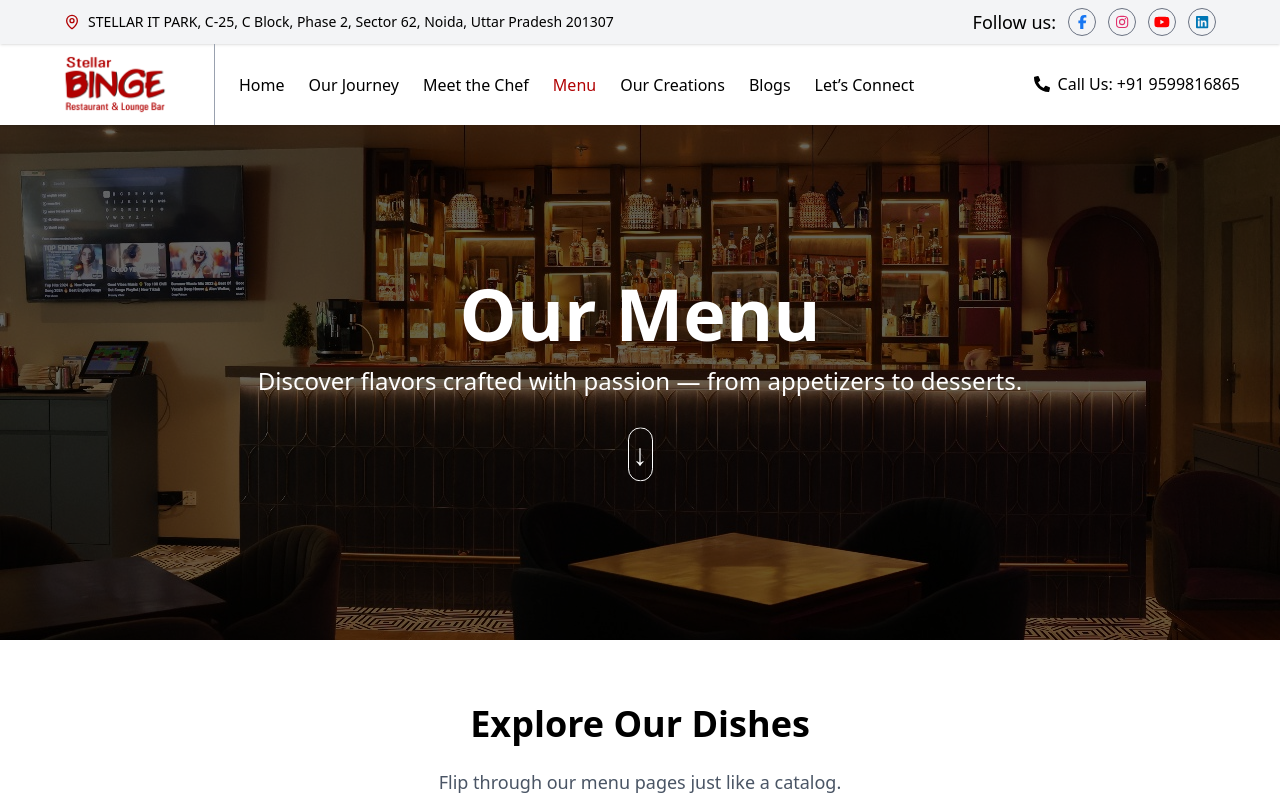
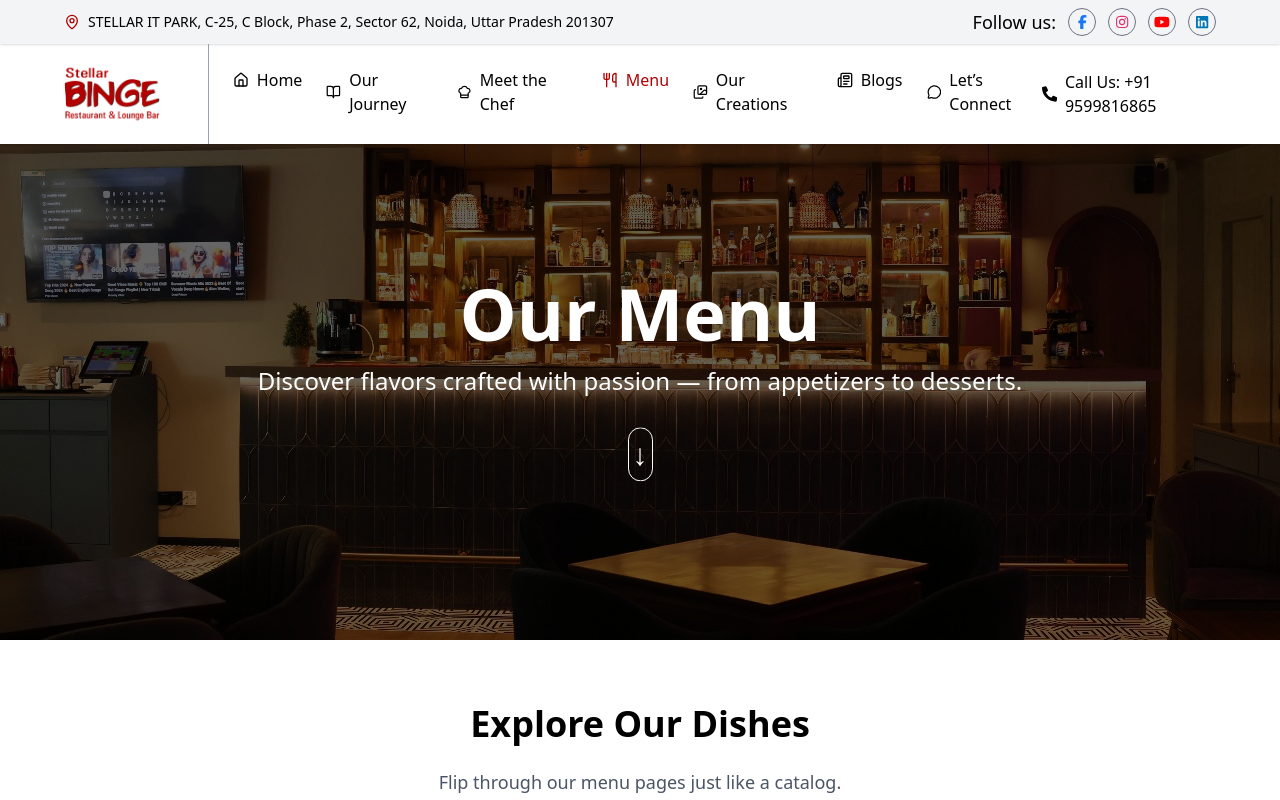
Before and after one commit to Shubham9049/binge, a Next.js app: page /menu in a window 1280 px wide. Shown: the top 800 px of the page. Built offline with nearby package versions, Linux system fonts and the light colour scheme.

Commit message:
updated navbar and footer

```diff
--- a/components/Footer.tsx
+++ b/components/Footer.tsx
@@ -3,7 +3,6 @@ import {
   FaLinkedinIn,
   FaInstagram,
   FaYoutube,
-  FaTwitter,
 } from "react-icons/fa";
 import Image from "next/image";
 import Link from "next/link";
@@ -11,49 +10,48 @@ import logo from "../assets/logo.png";
 
 const Footer = () => {
   return (
-    <footer className="  text-black  font-raleway text-sm">
+    <footer className="text-black font-raleway text-sm">
       {/* Newsletter Section */}
-      <div
-        id="newsletter-section"
-        className="border-t border-gray-300 dark:border-gray-700 w-full"
-      >
+      <div className="border-t border-gray-300 dark:border-gray-700 w-full">
         <div className="bg-white dark:bg-black text-black dark:text-white py-12 px-4 sm:px-6 md:px-10 font-raleway">
-          <div className="w-11/12 mx-auto flex flex-col lg:flex-row items-center justify-between gap-10">
+          <div className="w-11/12 mx-auto flex flex-col lg:flex-row items-center justify-between gap-8">
+            {/* Heading */}
             <div className="w-full text-center lg:text-left">
-              <h2 className="text-2xl md:text-4xl font-semibold text-black dark:text-white mt-2">
+              <h2 className="text-2xl md:text-4xl font-semibold">
                 Sign up for exclusive offers from us
               </h2>
             </div>
 
-            <div className="w-full  flex flex-col items-center lg:items-end gap-4">
+            {/* Input + Button */}
+            <div className="w-full flex flex-col items-center lg:items-end gap-4">
               <p className="text-center lg:text-left text-base">
                 Sign up to our newsletter for all the latest news and events.
               </p>
 
-              <div className="w-full flex flex-col sm:flex-row items-center  justify-end gap-3">
+              <div className="w-full flex flex-col sm:flex-row items-center justify-center lg:justify-end gap-3">
                 <input
                   type="email"
                   placeholder="Your email"
-                  className="w-full sm:w-[300px] px-4 py-3 text-black dark:text-white bg-transparent border border-gray-300 focus:outline-none"
+                  className="w-full sm:w-[280px] md:w-[320px] px-4 py-3 text-black dark:text-white bg-transparent border border-gray-300 rounded-md focus:outline-none"
                 />
-                <button className="relative group flex items-center justify-center text-[var(--primary-color)] border border-[var(--primary-color)] text-[12px] px-8 py-3 uppercase tracking-widest bg-transparent transition-all duration-300 overflow-hidden">
-                  <span className="z-10 relative flex items-center gap-1 group-hover:text-white transition-colors duration-300 font-light">
+                <button className="relative group flex items-center justify-center text-[var(--primary-color)] border border-[var(--primary-color)] text-xs md:text-sm px-6 md:px-8 py-3 uppercase tracking-widest bg-transparent transition-all duration-300 overflow-hidden rounded-md">
+                  <span className="z-10 relative group-hover:text-white transition-colors duration-300 font-light">
                     Subscribe
                   </span>
                   <span
                     className="absolute inset-0 scale-x-0 group-hover:scale-x-100 origin-left transition-transform duration-300 z-0"
                     style={{ backgroundColor: "#B10203" }}
-                  ></span>
+                  />
                 </button>
               </div>
             </div>
           </div>
         </div>
       </div>
-
-      {/* Top horizontal line */}
-      <div className="w-11/12 md:w-5/6 mx-auto flex flex-col lg:flex-row justify-between items-start gap-10 py-10 text-sm">
-        {/* Left: Logo + Social Media */}
+      <hr className="text-gray-400" />
+      {/* Main Footer */}
+      <div className="w-11/12 md:w-5/6 mx-auto grid grid-cols-1 sm:grid-cols-2 lg:grid-cols-3 gap-10 py-12 text-sm">
+        {/* Logo + Social Media */}
         <div className="flex flex-col items-center lg:items-start space-y-4">
           <Link href="/" className="uppercase">
             <Image
@@ -95,9 +93,8 @@ const Footer = () => {
           </div>
         </div>
 
-        {/* Center: Links */}
+        {/* Links */}
         <div className="flex flex-col items-center space-y-4">
-          {/* Quick Links */}
           <ul className="space-y-2 text-center">
             {[
               { name: "About Us", href: "/our-journey" },
@@ -116,7 +113,6 @@ const Footer = () => {
             ))}
           </ul>
 
-          {/* Policies & Sitemap */}
           <ul className="flex flex-wrap justify-center gap-4 text-xs text-gray-500 dark:text-gray-400">
             {[
               { name: "Privacy Policy", href: "/privacy-policy" },
@@ -135,8 +131,8 @@ const Footer = () => {
           </ul>
         </div>
 
-        {/* Right: Contact Info */}
-        <div className="lg:text-right space-y-2 text-gray-700 dark:text-gray-200">
+        {/* Contact Info */}
+        <div className="text-center lg:text-right space-y-2 text-gray-700 dark:text-gray-200">
           <h3 className="text-lg font-semibold">Contact Us</h3>
           <p>
             STELLAR IT PARK, C-25, C Block, Phase 2,
@@ -157,8 +153,17 @@ const Footer = () => {
       </div>
 
       {/* Footer Bottom */}
-      <div className="border-t border-gray-300 dark:border-gray-700 py-4 text-xs text-gray-600 dark:text-gray-400 text-center">
-        BINGE ©2025 All Rights Reserved
+      <div className="flex flex-col md:flex-row justify-between items-center gap-2 text-center md:text-left w-11/12 md:w-5/6 mx-auto border-t border-gray-300 py-4 text-xs text-gray-600">
+        <p>BINGE ©2025 All Rights Reserved</p>
+        <p>
+          Made & Marketed with ❤{" "}
+          <a
+            href="https://www.bigwigmediadigital.com"
+            className="hover:text-[var(--primary-color)] transition"
+          >
+            Bigwig Media Digital
+          </a>
+        </p>
       </div>
     </footer>
   );
--- a/components/Navbar.tsx
+++ b/components/Navbar.tsx
@@ -11,6 +11,15 @@ import {
   X,
   Phone,
   MapPin,
+} from "lucide-react";
+import {
+  Home,
+  BookOpen,
+  ChefHat,
+  Utensils,
+  Images,
+  Newspaper,
+  MessageCircle,
 } from "lucide-react";
 import Image from "next/image";
 import Link from "next/link";
@@ -28,13 +37,21 @@ import {
 import { FaEnvelope, FaPhoneAlt } from "react-icons/fa";
 
 const navItems = [
-  { title: "Home", href: "/" },
-  { title: "Our Journey", href: "/our-journey" },
-  { title: "Meet the Chef", href: "/meet-the-chef" },
-  { title: "Menu", href: "/menu" },
-  { title: "Our Creations", href: "/gallery" },
-  { title: "Blogs", href: "/blogs" },
-  { title: "Let’s Connect", href: "/contact" },
+  { title: "Home", href: "/", icon: <Home size={16} /> },
+  { title: "Our Journey", href: "/our-journey", icon: <BookOpen size={16} /> },
+  {
+    title: "Meet the Chef",
+    href: "/meet-the-chef",
+    icon: <ChefHat size={16} />,
+  },
+  { title: "Menu", href: "/menu", icon: <Utensils size={16} /> },
+  { title: "Our Creations", href: "/gallery", icon: <Images size={16} /> },
+  { title: "Blogs", href: "/blogs", icon: <Newspaper size={16} /> },
+  {
+    title: "Let’s Connect",
+    href: "/contact",
+    icon: <MessageCircle size={16} />,
+  },
 ];
 
 const Navbar = () => {
@@ -158,12 +175,13 @@ const Navbar = () => {
                 <Link
                   href={item.href}
                   onClick={() => setActiveLink(item.href)}
-                  className={`py-6 transition-colors border-b-4 border-transparent ${
+                  className={`flex items-center gap-2 py-6 transition-colors border-b-4 border-transparent ${
                     activeLink === item.href
                       ? "text-[var(--primary-color)] font-medium "
                       : "text-[#000000] hover:text-[var(--primary-color)] hover:border-b-[var(--primary-color)]"
                   }`}
                 >
+                  {item.icon}
                   {item.title}
                 </Link>
               </li>
@@ -227,12 +245,7 @@ const Navbar = () => {
       {/* Mobile View */}
       <div className="md:hidden flex justify-between items-center px-4 py-3">
         <Link href="/">
-          <Image
-            src="/logo.png"
-            alt="Stellar Binge Logo"
-            width={150}
-            height={50}
-          />
+          <Image src={logo} alt="Stellar Binge Logo" width={150} height={50} />
         </Link>
         <button onClick={() => setMobileMenu(!mobileMenu)}>
           {mobileMenu ? <X size={24} /> : <Menu size={24} />}
@@ -240,7 +253,7 @@ const Navbar = () => {
       </div>
 
       {mobileMenu && (
-        <div className="md:hidden fixed top-20 left-0 w-full h-[calc(100vh-3rem)] overflow-y-auto px-4 pt-4 pb-4 z-40 bg-white dark:bg-black">
+        <div className="md:hidden fixed top-32 left-0 w-full h-[calc(100vh-3rem)] overflow-y-auto px-4 pt-4 pb-4 z-40 bg-white dark:bg-black">
           <div className="space-y-6">
             {navItems.map((item, idx) => (
               <div key={idx}>
@@ -250,12 +263,13 @@ const Navbar = () => {
                     setActiveLink(item.href);
                     setMobileMenu(false);
                   }}
-                  className={`block py-2 font-light ${
+                  className={`flex items-center gap-2 py-2 font-light ${
                     activeLink === item.href
                       ? "text-[var(--primary-color)] font-medium"
                       : "text-black hover:text-[var(--primary-color)]"
                   }`}
                 >
+                  {item.icon}
                   {item.title}
                 </Link>
               </div>
@@ -265,7 +279,7 @@ const Navbar = () => {
           {/* Call Box */}
           <div className="mt-8 flex w-full">
             <div className="flex-1 border border-gray-500 text-center py-2 hover:text-[var(--primary-color)]">
-              <Link href="tel:+1234567890">Call Us</Link>
+              <Link href="tel:+919599816865">Call Us</Link>
             </div>
           </div>
         </div>
```
